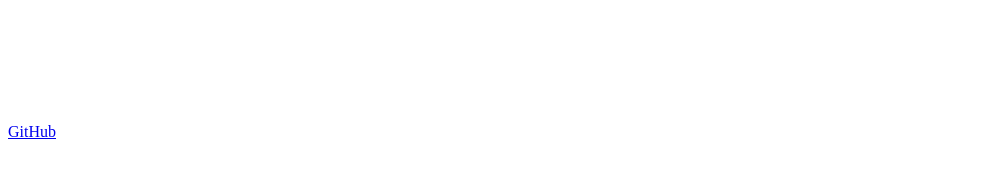
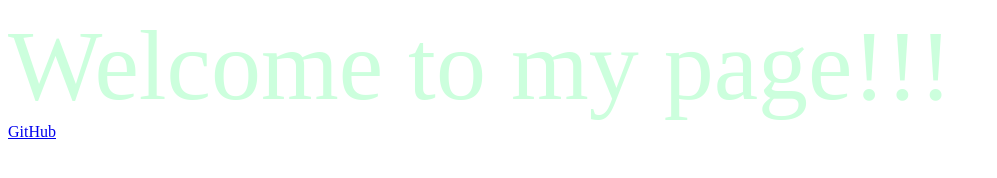
Before and after one commit to iiichan/iiichan.github.io, a plain HTML site: page index.html in a window 1280 px wide. Shown: the whole page, without its empty margins (0-997 px from the left). Drawn offline with Linux system fonts and the light colour scheme.

Commit message:
Update stylesheet.css

```diff
--- a/stylesheet.css
+++ b/stylesheet.css
@@ -3,7 +3,7 @@ body {
 }
 
 .title{
- color: #fff;
+ color: #cfd;
  font-size: 100px;
 
 }
```
